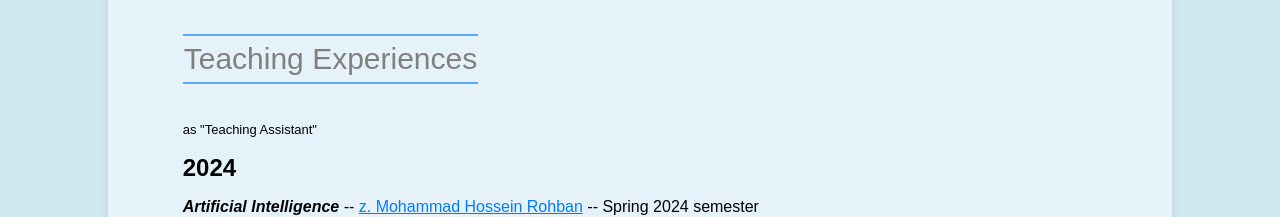
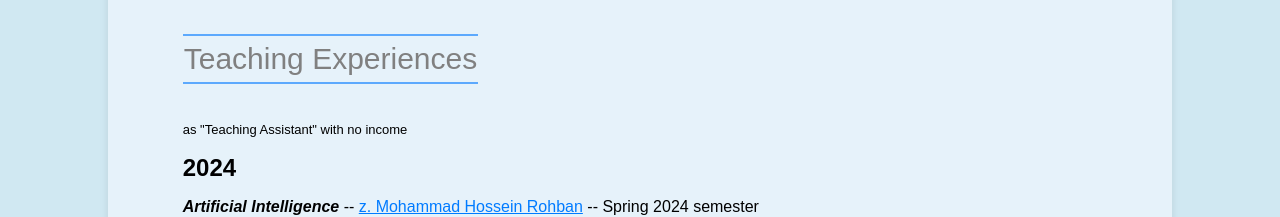
Before and after one commit to AHNakbari/AHNakbari.github.io, a plain HTML site: page index.html in a window 1280 px wide. Shown: the part 1220-1437 px from the top of the page. Drawn offline with Linux system fonts and the light colour scheme.

Commit message:
no income for ta

```diff
--- a/index.html
+++ b/index.html
@@ -76,7 +76,7 @@
                 <p>Teaching Experiences</p>
             </div>
             <div class="description" >
-                <p><span style="font-size: small;">as "Teaching Assistant"</span></p>
+                <p><span style="font-size: small;">as "Teaching Assistant" with no income</span></p>
                 <p><Strong><span style="font-size: x-large;">2024</span></Strong></p>
                 <p><em><strong>Artificial Intelligence</strong></em> --
                     <a href="https://scholar.google.com/citations?hl=en&user=pRyJ6FkAAAAJ" target="_blank">z. Mohammad Hossein Rohban</a>
```
